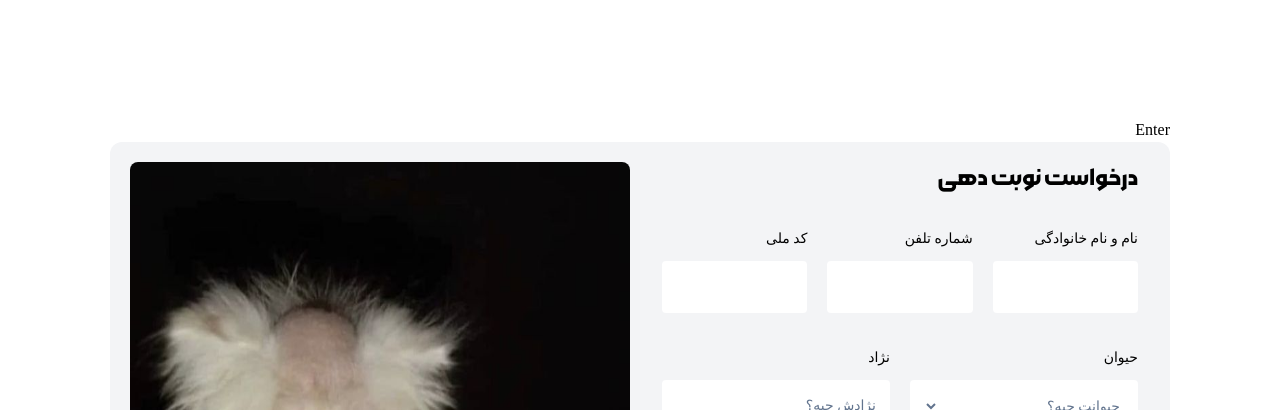
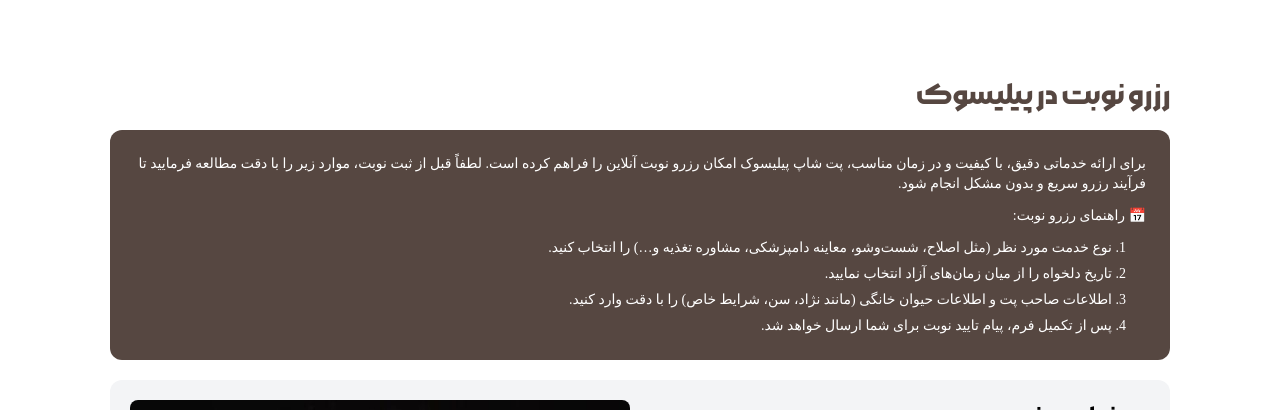
Before and after one commit to HoseinParvaresh/pet-shop, a Next.js app: page /reservation in a window 1280 px wide. Shown: the part 225-635 px from the top of the page. Built offline with nearby package versions, Linux system fonts and the light colour scheme; a web font is replaced by a local one.

Commit message:
update global css / update ReservationForm ui

```diff
--- a/src/components/modules/PageHead/PageHead.js
+++ b/src/components/modules/PageHead/PageHead.js
@@ -1,6 +1,6 @@
 export default function PageHead({title,image}) {
     return (
-        <div className="h-30 bg-primary flex items-center justify-around w-full relative mb-30 overflow-hidden bg__footer">
+        <div className="h-30 bg-primary flex items-center justify-around w-full relative mb-20 overflow-hidden bg__footer">
             <div className="z-10">
                 <p className="font-MorabbaBold text-4xl text-dark-primary">{title} </p>
             </div>
--- a/src/components/templates/Reservation/ReservationForm.js
+++ b/src/components/templates/Reservation/ReservationForm.js
@@ -33,7 +33,8 @@ export default function ReservationForm() {
     }
 
     return (
-        <div className="grid grid-cols-1 md:grid-cols-2 mb-30 gap-5 bg-gray-100 p-5 rounded-xl">
+        <div className="grid grid-cols-1 md:grid-cols-2 mb-30 gap-5 bg-gray-100 p-5 rounded-xl relative z-10">
+            <span className="bg__reservation"></span>
             <form className='px-3 space-y-7 md:space-y-8'>
                 <p className="font-MorabbaBold text-2xl">درخواست نوبت دهی</p>
                 {/* first name and last name / number / National code */}
@@ -83,6 +84,9 @@ export default function ReservationForm() {
                             <option value="واکسن">واکسن</option>
                             <option value="اصلاح">اصلاح</option>
                             <option value="پانسیون">پانسیون</option>
+                            <option value="شست‌وشو">شست‌وشو</option>
+                            <option value="معاینه دامپزشکی">معاینه دامپزشکی</option>
+                            <option value="مشاوره تغذیه">مشاوره تغذیه </option>
                         </select>
                     </div>
                     {/* date picker */}
--- a/src/components/templates/Reservation/ReservationGuide.js
+++ b/src/components/templates/Reservation/ReservationGuide.js
@@ -1,7 +1,17 @@
 export default function ReservationGuide() {
     return (
-        <div>
-            Enter
+        <div className="mb-5">
+            <p className="text-3xl font-MorabbaBold text-dark-primary mb-4">رزرو نوبت در پیلیسوک</p>
+            <div className="text-sm text-white bg-dark-primary p-6 rounded-xl space-y-3">
+                <p>برای ارائه خدماتی دقیق، با کیفیت و در زمان مناسب، پت شاپ پیلیسوک امکان رزرو نوبت آنلاین را فراهم کرده است. لطفاً قبل از ثبت نوبت، موارد زیر را با دقت مطالعه فرمایید تا فرآیند رزرو سریع و بدون مشکل انجام شود.</p>
+                <p className="font-danaBold">📅 راهنمای رزرو نوبت:</p>
+                <ul className="space-y-1.5 pr-5">
+                    <li>1. نوع خدمت مورد نظر (مثل اصلاح، شست‌وشو، معاینه دامپزشکی، مشاوره تغذیه و…) را انتخاب کنید.</li>
+                    <li>2. تاریخ دلخواه را از میان زمان‌های آزاد انتخاب نمایید.</li>
+                    <li>3. اطلاعات صاحب پت و اطلاعات حیوان خانگی (مانند نژاد، سن، شرایط خاص) را با دقت وارد کنید.</li>
+                    <li>4. پس از تکمیل فرم، پیام تایید نوبت برای شما ارسال خواهد شد.</li>
+                </ul>
+            </div>
         </div>
     );
 }
--- a/src/styles/globals.css
+++ b/src/styles/globals.css
@@ -75,6 +75,16 @@
     background-size: cover;
     background-position: bottom;
     background-repeat: no-repeat;
+  }
+  .bg__reservation {
+    background-image: url("/images/reservation-bg.png");
+    background-size:cover;
+    background-repeat: no-repeat;
+    position: absolute;
+    width: 100%;
+    height: 100%;
+    opacity: 0.1;
+    z-index: -1;
   }
   /* { -- global -- } */
   body {
```
Also changed, not shown: public/images/reservation-bg.png (added).
